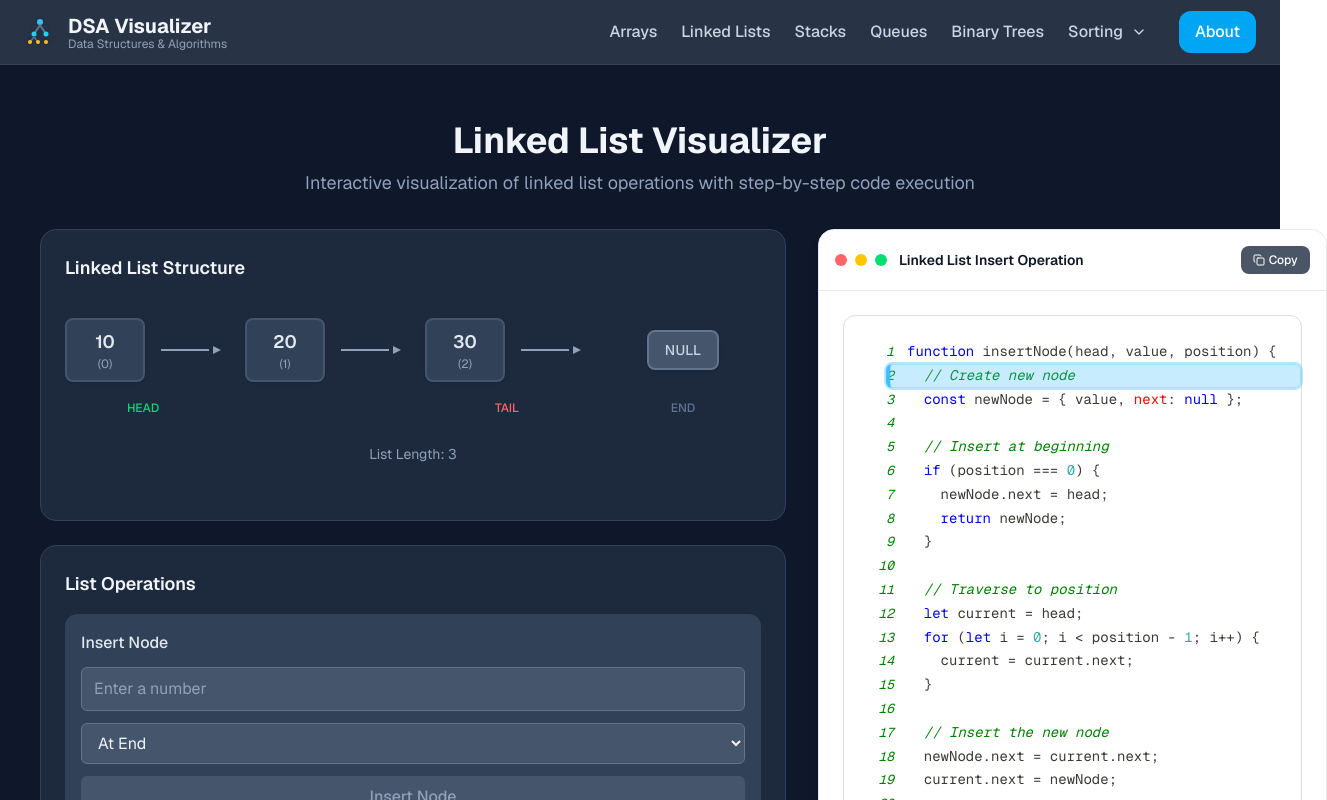
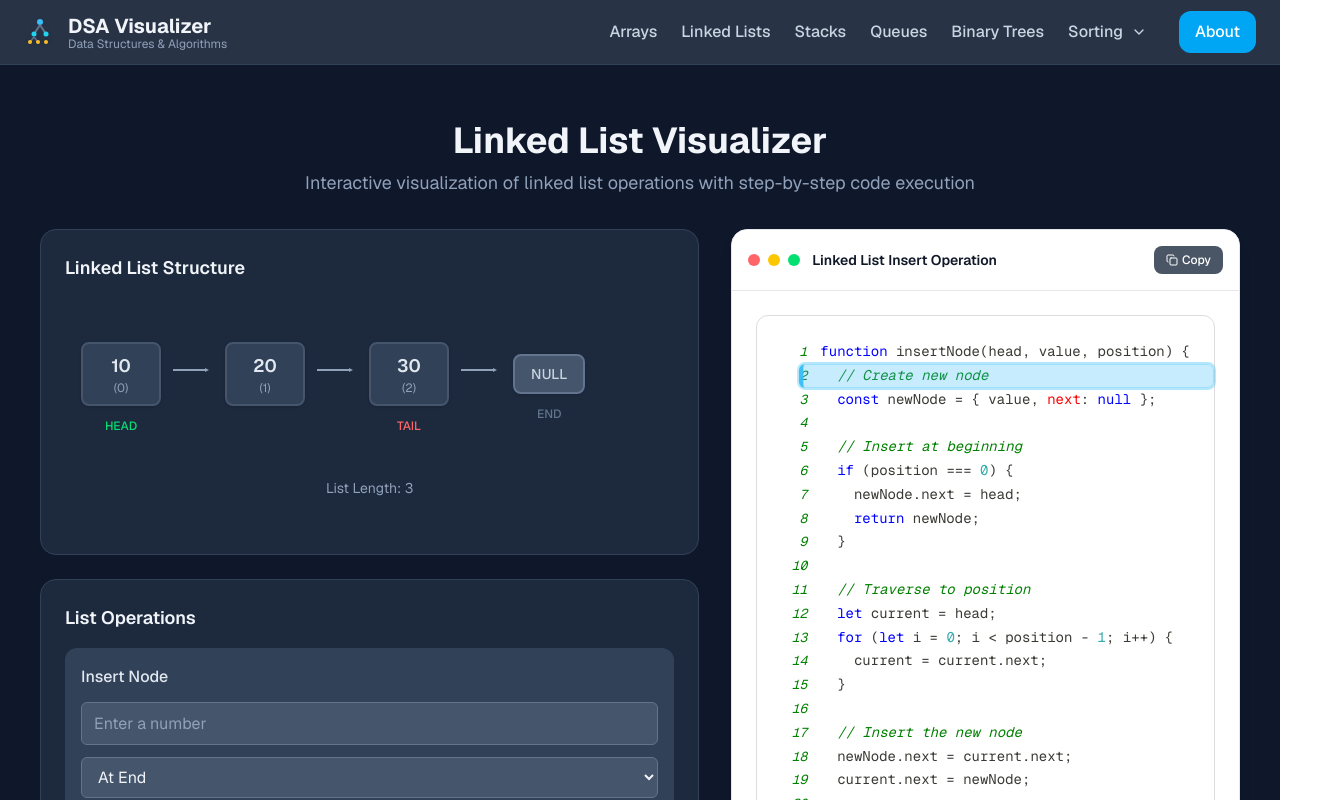
Before and after one commit to gael55x/DSA-Visualizer, a Next.js app in the folder dsa-visualizer/: page /linked-list in a window 1280 px wide. Shown: the top 800 px of the page, 1327 px wide, since content can reach past the window. Built offline with nearby package versions, Linux system fonts and the light colour scheme.

Commit message:
Fixed linkedlist visualizer add nodes and delete

```diff
--- a/dsa-visualizer/app/about/page.tsx
+++ b/dsa-visualizer/app/about/page.tsx
@@ -78,7 +78,7 @@ export default function AboutPage() {
                 <h2 className="text-4xl font-bold text-slate-100 mb-6">Our Mission</h2>
                 <p className="text-lg text-slate-300 leading-relaxed mb-6">
                   I believe that understanding data structures and algorithms shouldn&apos;t be
-                  intimidating or abstract. Our mission is to make these fundamental
+                  intimidating or abstract. My mission for this summer is to make these fundamental
                   computer science concepts accessible, engaging, and intuitive through
                   interactive visualizations.
                 </p>
--- a/dsa-visualizer/components/visualizers/LinkedListVisualizer.tsx
+++ b/dsa-visualizer/components/visualizers/LinkedListVisualizer.tsx
@@ -227,30 +227,25 @@ export default function LinkedListVisualizer() {
       setCurrentStep(step);
       await delay(800);
 
-      if (step === 0 && position === 'start') {
+      if (step === 0) {
         // Check if deleting from beginning
-        await delay(400);
-      } else if (step === 1 && position === 'start') {
-        // Delete from beginning
+        if (position === 'start') {
           removedNode = newNodes.shift() || null;
           setMessage(`Removed ${removedNode?.value} from the beginning of the list`);
           break;
-      } else if (step === 2 && (position === 'end' || position === 'index')) {
+        }
+      } else if (step === 1) {
         // Start traversal for end/index deletion
+        if (position === 'end' || position === 'index') {
+          setMessage('Starting traversal to find deletion point');
+          if (nodes.length > 0) {
             setTraversalIndex(0);
-        if (nodes.length > 0) {
             setHighlightedId(nodes[0].id);
           }
-      } else if (step === 3 && (position === 'end' || position === 'index')) {
-        // Show traversal to target position
-        if (position === 'end') {
-          // Traverse to second-to-last node for end deletion
-          for (let i = 0; i < nodes.length - 1; i++) {
-            setTraversalIndex(i);
-            setHighlightedId(nodes[i].id);
-            await delay(600);
         }
-        } else if (position === 'index') {
+      } else if (step === 2) {
+        // Show traversal animation
+        if (position === 'index') {
           const idx = parseInt(index);
           if (isNaN(idx) || idx < 0 || idx >= nodes.length) {
             setMessage(`Index must be between 0 and ${nodes.length - 1}`);
@@ -258,27 +253,29 @@ export default function LinkedListVisualizer() {
             return;
           }
 
-          // Traverse to node before target
-          for (let i = 0; i < idx; i++) {
+          // Traverse to target position
+          for (let i = 0; i <= idx && i < nodes.length; i++) {
             setTraversalIndex(i);
             setHighlightedId(nodes[i].id);
             await delay(600);
           }
+          removedNode = nodes[idx];
+        } else if (position === 'end') {
+          // Traverse to the last node
+          for (let i = 0; i < nodes.length; i++) {
+            setTraversalIndex(i);
+            setHighlightedId(nodes[i].id);
+            await delay(600);
           }
+          removedNode = nodes[nodes.length - 1];
+        }
+      } else if (step === 3) {
+        // Highlight node to be deleted
+        setMessage(`Deleting node with value ${removedNode?.value}`);
+        await delay(800);
       } else if (step === 4) {
-        // Highlight node to be deleted
-        if (position === 'end') {
-          const lastNode = nodes[nodes.length - 1];
-          setHighlightedId(lastNode.id);
-          removedNode = lastNode;
-        } else if (position === 'index') {
-          const idx = parseInt(index);
-          setHighlightedId(nodes[idx].id);
-          removedNode = nodes[idx];
-        }
-        await delay(800);
-      } else if (step === 5) {
         // Perform the actual deletion
+        setHighlightedId(null);
         if (position === 'end') {
           newNodes.pop();
           setMessage(`Removed ${removedNode?.value} from the end of the list`);
@@ -379,7 +376,7 @@ export default function LinkedListVisualizer() {
             <div className="bg-slate-800 rounded-2xl p-6 border border-slate-700">
               <h3 className="text-lg font-semibold text-slate-100 mb-4">Linked List Structure</h3>
 
-              <div className="mb-8 mt-5 overflow-x-auto">
+              <div className="mb-8 mt-5">
                 {nodes.length === 0 ? (
                   <div className="flex justify-center p-4">
                     <div className="p-4 border border-dashed border-slate-600 rounded-md text-slate-400">
@@ -387,34 +384,27 @@ export default function LinkedListVisualizer() {
                     </div>
                   </div>
                 ) : (
-                  <div className="min-w-max mx-auto">
-                    {/* Indicators row */}
-                    <div className="grid gap-6 mb-4" style={{ gridTemplateColumns: `repeat(${nodes.length + 1}, minmax(80px, 1fr))` }}>
+                  <div className="overflow-x-auto overflow-y-hidden pb-4 scrollbar-thin scrollbar-thumb-slate-600 scrollbar-track-slate-800">
+                    <div className="flex items-center gap-1 min-w-max px-4" style={{ minWidth: `${(nodes.length + 1) * 120}px` }}>
+                      {/* Render each node with arrow */}
                       {nodes.map((node, idx) => (
-                        <div key={`indicator-${node.id}`} className="flex justify-center">
-                          {/* Traversal indicator */}
+                        <div key={`node-container-${node.id}`} className="flex items-center">
+                          {/* Node container with indicators */}
+                          <div className="flex flex-col items-center">
+                            {/* Indicator above node */}
+                            <div className="h-8 flex items-center justify-center mb-2">
                               {traversalIndex === idx && (
                                 <div className="bg-yellow-500 text-black text-xs px-3 py-1 rounded-full font-semibold shadow-lg">
                                   CURRENT
                                 </div>
                               )}
-
-                          {/* Highlight indicator */}
                               {highlightedId === node.id && traversalIndex !== idx && (
                                 <div className="bg-sky-500 text-white text-xs px-3 py-1 rounded-full font-semibold shadow-lg">
                                   ACTIVE
                                 </div>
                               )}
                             </div>
-                      ))}
-                      <div></div> {/* Empty space for NULL */}
-                    </div>
 
-                    {/* Nodes and arrows row */}
-                    <div className="grid gap-6 items-center" style={{ gridTemplateColumns: `repeat(${nodes.length + 1}, minmax(80px, 1fr))` }}>
-                      {nodes.map((node, idx) => (
-                        <div key={`node-${node.id}`} className="flex items-center justify-center">
-                          <div className="flex items-center">
                             {/* Node */}
                             <div
                               className={`w-20 h-16 flex flex-col items-center justify-center border-2 rounded-lg shadow-sm transition-all duration-300 ${
@@ -429,41 +419,38 @@ export default function LinkedListVisualizer() {
                               <span className="text-xs text-slate-400">({idx})</span>
                             </div>
 
-                            {/* Arrow to next node or NULL */}
-                            <div className="ml-4 flex items-center">
-                              <div className={`w-12 h-0.5 transition-colors duration-300 ${
+                            {/* Label below node */}
+                            <div className="h-6 flex items-center justify-center mt-2">
+                              {idx === 0 && (
+                                <span className="text-xs text-green-400 font-medium">HEAD</span>
+                              )}
+                              {idx === nodes.length - 1 && nodes.length > 1 && (
+                                <span className="text-xs text-red-400 font-medium">TAIL</span>
+                              )}
+                            </div>
+                          </div>
+
+                          {/* Arrow to next node (always show if not last node) */}
+                          <div className="flex items-center mx-3">
+                            <div className={`w-8 h-0.5 transition-colors duration-300 ${
                               traversalIndex === idx ? 'bg-yellow-400' : 'bg-slate-400'
                             }`}></div>
-                              <div className={`w-0 h-0 border-t-4 border-t-transparent border-b-4 border-b-transparent border-l-8 transition-colors duration-300 ml-1 ${
+                            <div className={`w-0 h-0 border-t-2 border-t-transparent border-b-2 border-b-transparent border-l-4 transition-colors duration-300 ${
                               traversalIndex === idx ? 'border-l-yellow-400' : 'border-l-slate-400'
                             }`}></div>
                           </div>
                         </div>
-                        </div>
                       ))}
 
-                      {/* NULL pointer */}
-                      <div className="flex justify-center">
+                      {/* NULL pointer - always at the end */}
+                      <div className="flex flex-col items-center">
+                        <div className="h-8 mb-2"></div> {/* Space for indicator */}
                         <div className="px-4 py-2 bg-slate-600 text-slate-300 rounded-lg text-sm font-medium border-2 border-slate-500 shadow-sm">
                           NULL
                         </div>
+                        <div className="h-6 flex items-center justify-center mt-2">
+                          <span className="text-xs text-slate-500 font-medium">END</span>
                         </div>
-                    </div>
-
-                    {/* Labels row */}
-                    <div className="grid gap-6 mt-3" style={{ gridTemplateColumns: `repeat(${nodes.length + 1}, minmax(80px, 1fr))` }}>
-                      {nodes.map((node, idx) => (
-                        <div key={`label-${node.id}`} className="text-center">
-                          {idx === 0 && (
-                            <span className="text-xs text-green-400 font-medium">HEAD</span>
-                          )}
-                          {idx === nodes.length - 1 && (
-                            <span className="text-xs text-red-400 font-medium ml-2">TAIL</span>
-                          )}
-                        </div>
-                      ))}
-                      <div className="text-center">
-                        <span className="text-xs text-slate-500 font-medium">END</span>
                       </div>
                     </div>
                   </div>
```
Also changed, not shown: dsa-visualizer/components/visualizers/QueueVisualizer.tsx (indentation only). Lines whose indentation alone changed are shown as unchanged.
